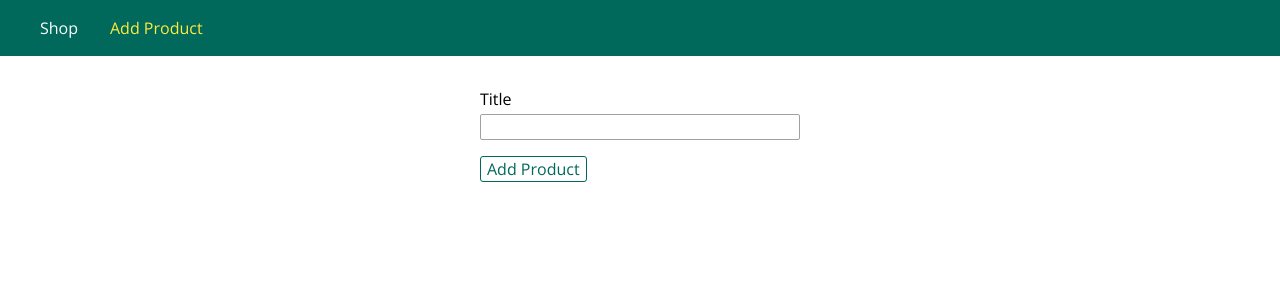
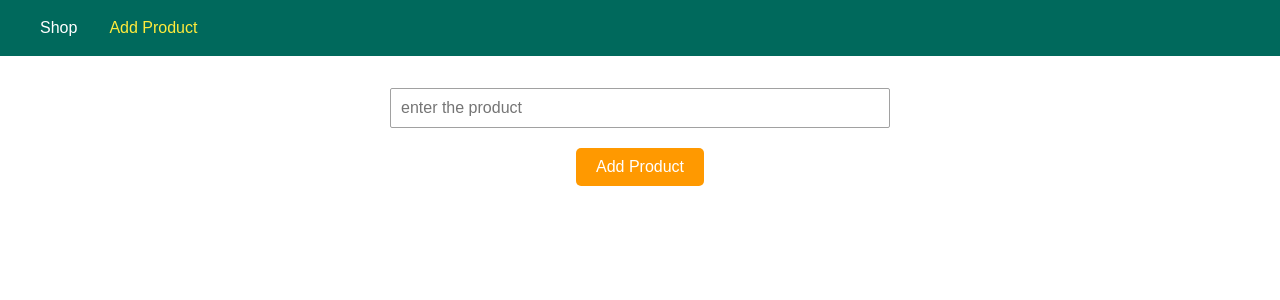
Before and after one commit to Shokh977/dynamic-app-in-express.js, a Node server app: page /admin/add-product in a window 1280 px wide. Shown: the top 300 px of the page. Run offline with Node 20, Linux system fonts and the light colour scheme; some libraries are stand-ins or nearby versions.

Commit message:
created module file and separate the product logic

```diff
--- a/controllers/products.js
+++ b/controllers/products.js
@@ -1,4 +1,5 @@
-const Product = require("../models/product");
+// importing module
+const Product = require('../models/product')
 
 exports.getAddProduct = (req, res, next) => {
   res.render("add-product", {
@@ -11,13 +12,18 @@ exports.getAddProduct = (req, res, next) => {
 };
 
 exports.postAddProduct = (req, res, next) => {
-  const product = new Product(req.body.title);
-  product.save();
+  // creating ne object and passing data to the Product class as an argument
+  // req.body.tile is coming from the name = "title" from input tag in the add-product.ejs
+  const product = new Product(req.body.title)
+  //and pushing the data got from title input to the array in the Module (Product class)
+  product.save()
   res.redirect("/");
 };
 
 exports.getProducts = (req, res, next) => {
-  const products = Product.fetchAll();
+    //this is a fetchAll function from Product class
+    // return products array in the module
+    const products = Product.fetchAll()
     res.render("shop", {
       prods: products,
       pageTitle: "shop page",
--- /dev/null
+++ b/data/products.json
@@ -0,0 +1 @@
+[{"title":"adaa"},{"title":"adaas"},{"title":"adasda"},{"title":"sdedew"}]
--- a/public/css/forms.css
+++ b/public/css/forms.css
@@ -1,18 +1,24 @@
+form{
+    text-align: center;
+
+}
 .form-control {
     margin: 1rem 0;
 }
 
 .form-control label,
 .form-control input {
-    display: block;
     width: 100%;
     margin-bottom: 0.25rem;
 }
 
 .form-control input {
     border: 1px solid #a1a1a1;
+    border-radius: 8px;
     font: inherit;
     border-radius: 2px;
+    width: 500px;
+    padding: 10px;
 }
 
 .form-control input:focus {
--- a/public/css/product.css
+++ b/public/css/product.css
@@ -1,25 +1,93 @@
-.product-form {
-    width: 20rem;
-    max-width: 90%;
-    margin: auto;
+/* product.css */
+body {
+    font-family: Arial, sans-serif;
+    margin: 0;
+    padding: 0;
 }
 
-.product-item {
-    width: 20rem;
-    max-width: 95%;
+.grid {
+    display: grid;
+    gap: 16px;
+    padding: 16px;
+}
+
+/* 4 cards per row on large screens (PC) */
+@media (min-width: 1024px) {
+    .grid {
+        grid-template-columns: repeat(4, 1fr);
+    }
+}
+
+/* 3 cards per row on medium screens (tablet) */
+@media (min-width: 768px) and (max-width: 1023px) {
+    .grid {
+        grid-template-columns: repeat(3, 1fr);
+    }
+}
+
+/* 1 card per row on small screens (phone) */
+@media (max-width: 767px) {
+    .grid {
+        grid-template-columns: 1fr;
+    }
+}
+
+.card {
+    background-color: #f4f4f4;
+    border: 1px solid #ddd;
+    border-radius: 8px;
+    overflow: hidden;
+    box-shadow: 0 2px 8px rgba(0, 0, 0, 0.1);
+}
+
+.card__header {
+    background-color: #fff;
+    padding: 16px;
+    border-bottom: 1px solid #ddd;
 }
 
 .product__title {
-    font-size: 1.2rem;
+    margin: 0;
+    font-size: 1.5em;
+}
+
+.card__image img {
+    width: 100%;
+    height: auto;
+    display: block;
+}
+
+.card__content {
+    padding: 16px;
+}
+
+.product__price {
+    margin: 0;
+    font-size: 1.25em;
+    color: #b12704;
+}
+
+.product__description {
+    margin: 8px 0;
+    font-size: 1em;
+    color: #555;
+}
+
+.card__actions {
+    padding: 16px;
     text-align: center;
 }
 
-.product__price {
-    text-align: center;
-    color: #4d4d4d;
-    margin-bottom: 0.5rem;
+.btn {
+    background-color: #ff9900;
+    border: none;
+    padding: 10px 20px;
+    color: #fff;
+    font-size: 1em;
+    cursor: pointer;
+    border-radius: 5px;
 }
 
-.product__description {
-    text-align: center;
+.btn:hover {
+    background-color: #e68a00;
 }
--- a/routes/admin.js
+++ b/routes/admin.js
@@ -1,14 +1,10 @@
-const path = require("path");
-
 const express = require("express");
 
 const productsController = require("../controllers/products");
 const router = express.Router();
 
-
 // /admin/add-product => GET
 router.get("/add-product", productsController.getAddProduct);
-
 // /admin/add-product => POST
 router.post("/add-product",productsController.postAddProduct);
 
--- a/routes/shop.js
+++ b/routes/shop.js
@@ -1,5 +1,3 @@
-const path = require('path');
-
 const express = require('express');
 const productsController = require('../controllers/products')
 
--- a/views/add-product.ejs
+++ b/views/add-product.ejs
@@ -11,8 +11,7 @@
     <main>
         <form class="product-form" action="/admin/add-product" method="POST">
             <div class="form-control">
-                <label for="title">Title</label>
-                <input type="text" name="title" id="title">
+                <input type="text" name="title" id="title" placeholder="enter the product">
             </div>
 
             <button class="btn" type="submit">Add Product</button>
```
Also changed, not shown: app.js (+7 -0 lines), models/product.js (+14 -13 lines), views/shop.ejs (+8 -6 lines). Lines whose indentation alone changed are shown as unchanged.
